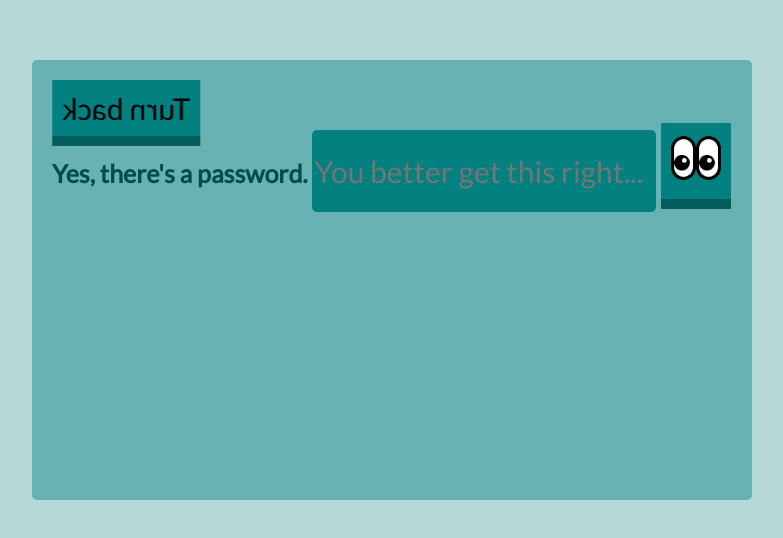
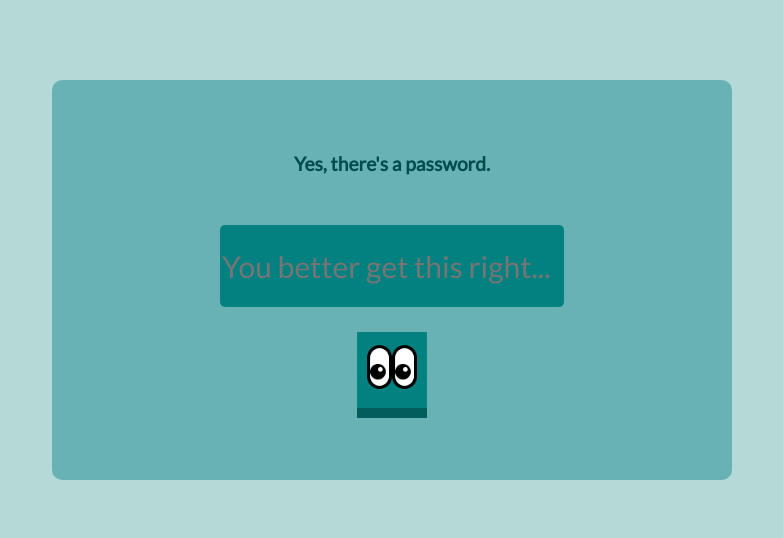
Before and after one commit to TheAereus/PasscodeLetter, a SvelteKit app: page / in a window 1280 px wide. Shown: the part 120-658 px from the top of the page, without its empty margins (248-1031 px from the left). Built offline with nearby package versions, Linux system fonts and the light colour scheme.

Commit message:
flipping effect done

```diff
--- a/src/routes/+page.svelte
+++ b/src/routes/+page.svelte
@@ -29,35 +29,49 @@
 
 
 	.box-container {
-		display: flex;
-		flex-direction: column;
 		align-self: center;
+		border-radius: 5px;
+		width: 680px;
+		height: 400px;
 		perspective: 1000px;
 	}
 
 	.box {
-		display: flex;
-		flex-direction: column;
-		padding: 20px;
-		align-self: center;
-		background-color: #68b2b3;
-		border-radius: 5px;
-		width: 680px;
-		height: 400px;
+		width: 100%;
+		height: 100%;
+		position: relative;
 		text-align: center;
 		font-size: 25px;
 		font-weight: 600;
 		transform-style: preserve-3d;
-		transition: transform 0.3s;
+		transition: transform 0.8s;
 		transform: rotateY(0deg);
 	}
 
 	.box.flipped {
 		transform: rotateY(180deg);
+		backface-visibility: hidden;
 	}
 
 	.box-content{
 		position: absolute;
+		width: 100%;
+		height: 100%;
+		backface-visibility: hidden;
+		display: flex;
+		flex-direction: column;
+		justify-content: center;
+		align-items: center;
+		font-size: 1.2rem;
+		border-radius: 10px;
+	}
+
+	.front{
+		background-color: #68b2b3;
+	}
+
+	.back{
+		background-color: #68b2b3;
 	}
 
 	.box-content input {
@@ -90,7 +104,6 @@
 		padding: 10px;
 		font-size: 30px;
 		font-family: 'Lato', sans-serif;
-		backface-visibility: hidden;
 		border: none;
 		cursor: pointer;
 		box-shadow: 0 10px 0  #035d5c;
```
